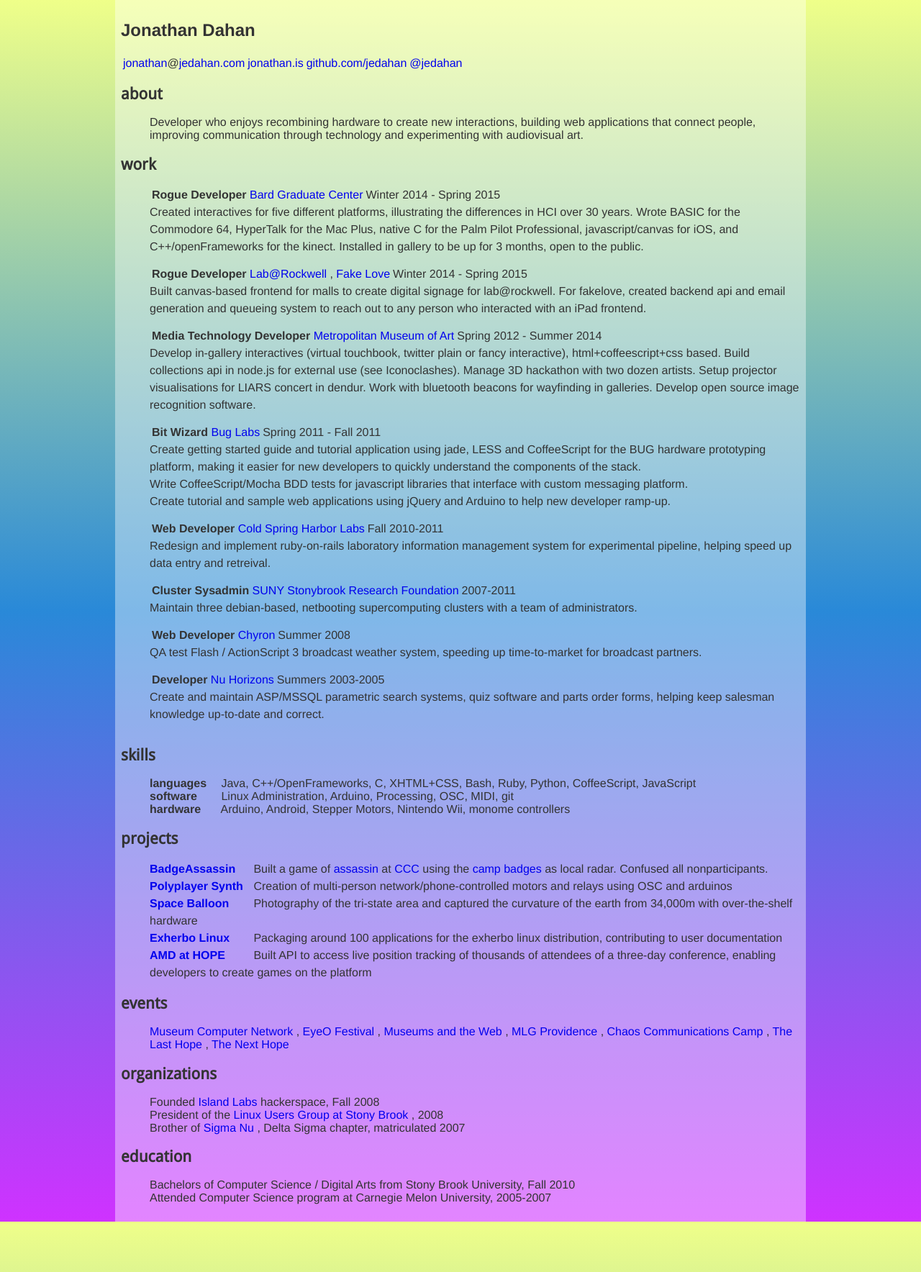
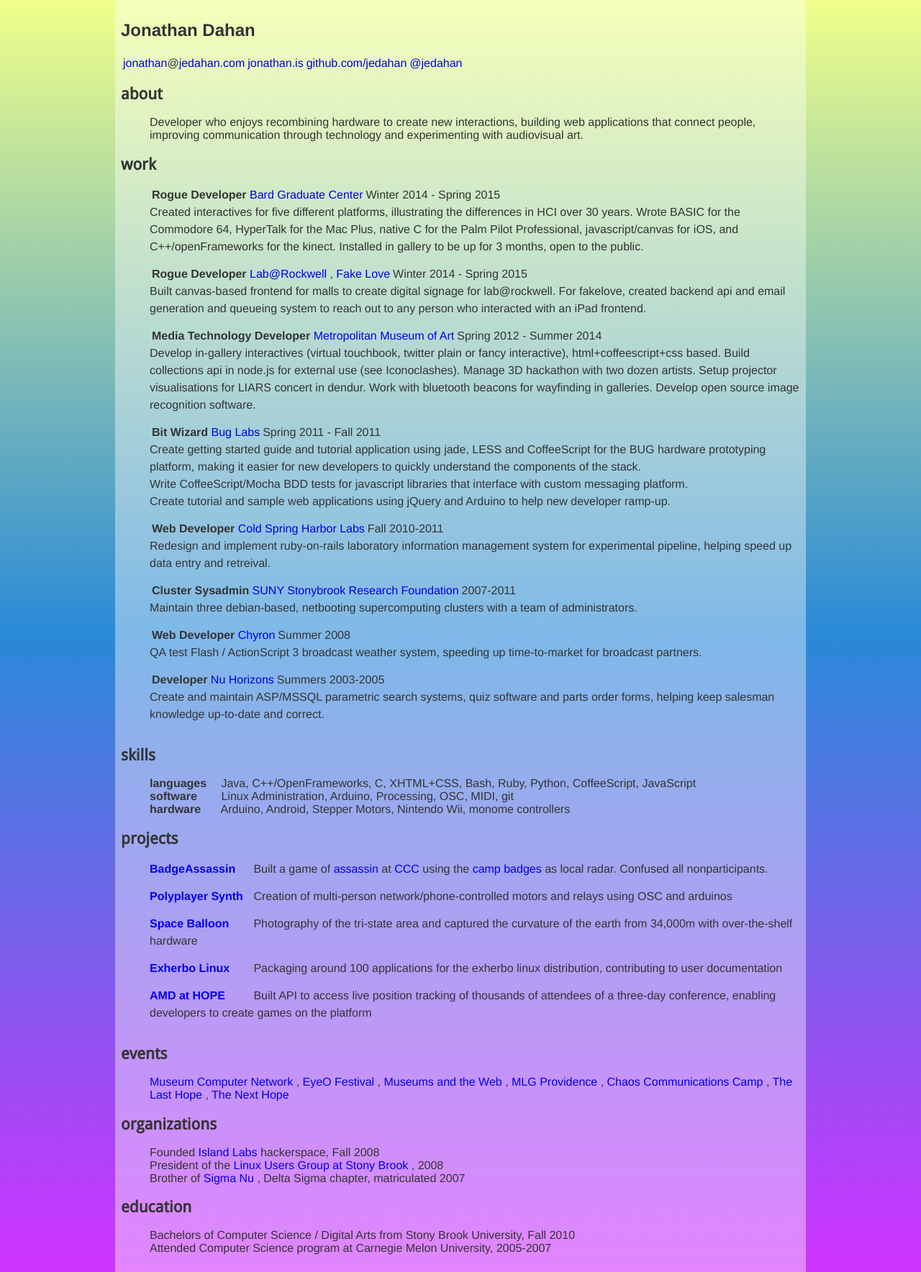
Before and after one commit to jedahan/jedahan.github.com, a Jekyll site: the page built from resume/index.md, in a window 1280 px wide. Shown: the whole page at 72% size. Built offline with Jekyll 4.4.1, drawn with Linux system fonts in a browser that asks for light colours; Markdown is read by kramdown in place of the engine named in the settings.

Commit message:
no work tags

```diff
--- a/css/resume.css
+++ b/css/resume.css
@@ -6,5 +6,5 @@
 
 #work + ul li p:first-child { text-align:right; color:grey}
 #work + ul li p:first-child strong{ float:left; color:#333 }
-#work + ul li p:last-child { padding-bottom: 14px }
+ul li p:last-child { padding-bottom: 14px }
 ul li p:before { content: ' '; }
```
